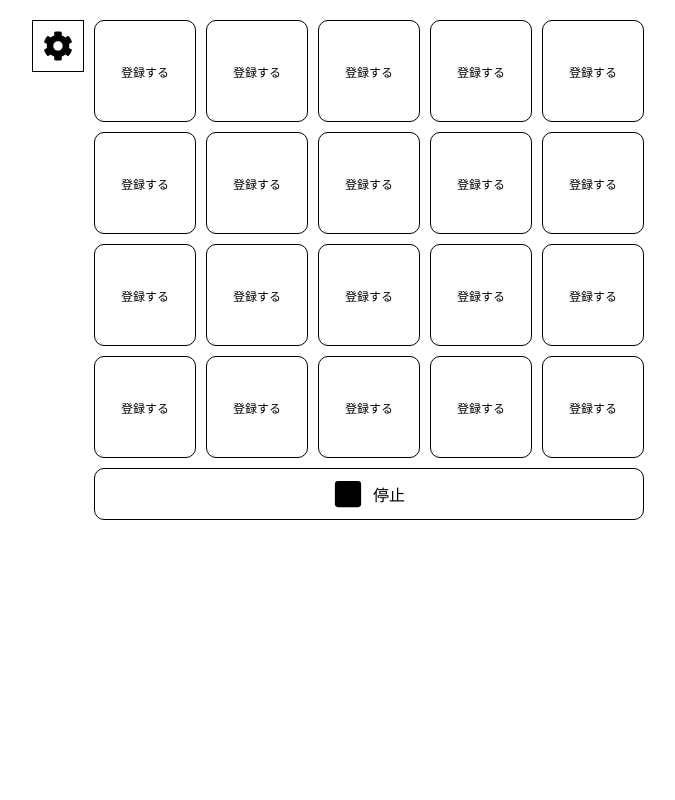
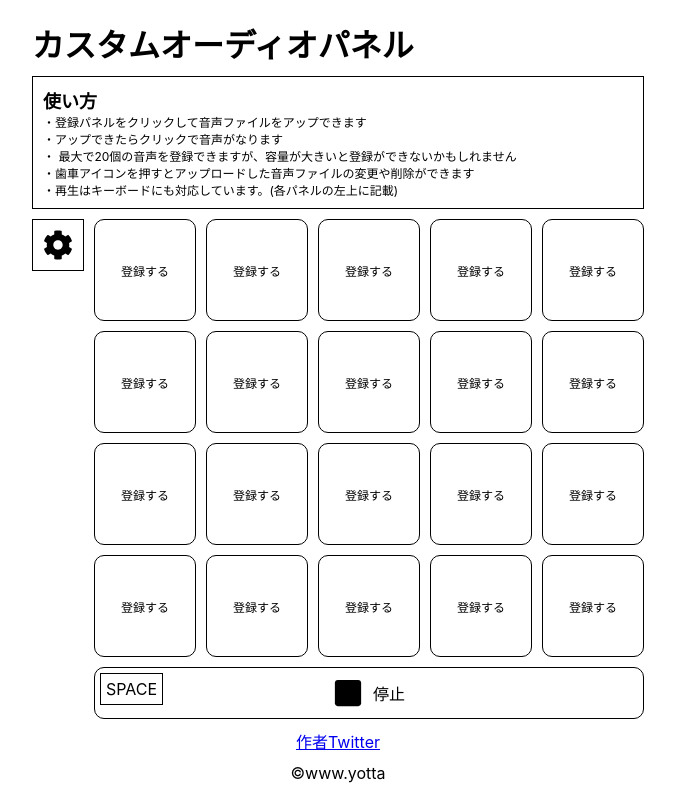
Before and after one commit to www-yotta/custom-audio-panel, a React (Create React App) app: page / in a window 1280 px wide. Shown: the whole page, without its empty margins (302-977 px from the left). Built offline with nearby package versions, Linux system fonts and the light colour scheme.

Commit message:
説明文を追加・対応キーが分かりやすいようにした

```diff
--- a/src/App.css
+++ b/src/App.css
@@ -2,3 +2,6 @@
   margin: 0;
   padding: 0;
 }
+ul {
+  list-style: none;
+}
--- a/src/App.module.scss
+++ b/src/App.module.scss
@@ -1,9 +1,19 @@
 .root {
   display: flex;
+  flex-direction: column;
   gap: 10px;
   margin: 0 auto;
   width: 612px;
   margin-top: 20px;
+}
+.houToUse {
+  font-size: 12px;
+  border: 1px solid #000;
+  padding: 10px;
+}
+.area {
+  display: flex;
+  gap: 10px;
 }
 .setting {
   width: 50px;
@@ -33,14 +43,19 @@
   background-color: #f0f0f0;
 }
 .stopButton {
+  position: relative;
   border: 1px solid #000;
   border-radius: 10px;
   margin-top: 10px;
   cursor: pointer;
   display: flex;
   justify-content: center;
+  user-select: none;
   align-items: center;
   > p {
     margin-right: 10px;
   }
 }
+.footer {
+  text-align: center;
+}
--- a/src/App.tsx
+++ b/src/App.tsx
@@ -4,6 +4,7 @@ import styles from "./App.module.scss";
 import "./App.css";
 import { FaCog, FaTrashAlt, FaStop } from "react-icons/fa";
 import { audioKey } from "./utils/audioKeyBind";
+import { KeyBackground } from "./components/KeyBackground";
 
 type SettingContextProps = {
   isSetting: boolean;
@@ -37,6 +38,25 @@ export const App: FC = () => {
   return (
     <SettingContext.Provider value={{ isSetting, isAllDelete, isStopAudio }}>
       <div className={styles.root}>
+        <h1>カスタムオーディオパネル</h1>
+        <div className={styles.houToUse}>
+          <h2>使い方</h2>
+          <ul>
+            <li>・登録パネルをクリックして音声ファイルをアップできます</li>
+            <li>・アップできたらクリックで音声がなります</li>
+            <li>
+              ・
+              最大で20個の音声を登録できますが、容量が大きいと登録ができないかもしれません
+            </li>
+            <li>
+              ・歯車アイコンを押すとアップロードした音声ファイルの変更や削除ができます
+            </li>
+            <li>
+              ・再生はキーボードにも対応しています。(各パネルの左上に記載)
+            </li>
+          </ul>
+        </div>
+        <div className={styles.area}>
           <div className={styles.setting}>
             <div className={styles.icon} onClick={handleSettingToggle}>
               <FaCog size={30} />
@@ -63,8 +83,14 @@ export const App: FC = () => {
                 <FaStop size={30} />
               </div>
               <p>停止</p>
+              <KeyBackground name="stop" />
             </div>
           </div>
+        </div>
+        <p className={styles.footer}>
+          <a href="https://twitter.com/www_yotta">作者Twitter</a>
+        </p>
+        <p className={styles.footer}>&copy;www.yotta</p>
       </div>
     </SettingContext.Provider>
   );
--- /dev/null
+++ b/src/components/KeyBackground.module.scss
@@ -0,0 +1,13 @@
+.root {
+  top: 5px;
+  left: 5px;
+  padding: 5px;
+  min-width: 15px;
+  min-height: 15px;
+  position: absolute;
+  border: 1px solid;
+  display: flex;
+  align-items: center;
+  justify-content: center;
+  background-color: #fff;
+}
--- /dev/null
+++ b/src/components/KeyBackground.tsx
@@ -0,0 +1,14 @@
+import { FC } from "react";
+import { keyBackGround } from "../utils/audioKeyBind";
+import styles from "./KeyBackground.module.scss";
+
+type KeyBackgroundProps = {
+  name: string;
+};
+export const KeyBackground: FC<KeyBackgroundProps> = ({ name }) => {
+  return (
+    <div className={styles.root}>
+      <span>{keyBackGround[name]}</span>
+    </div>
+  );
+};
--- a/src/components/SoundButton.module.scss
+++ b/src/components/SoundButton.module.scss
@@ -15,7 +15,7 @@
   .clickArea {
     width: 100%;
     border-radius: 10px;
-    background-color: #fa9;
+    background-color: rgba(255, 87, 87, 0.5);
     flex-grow: 1;
     display: flex;
     align-items: center;
--- a/src/components/SoundButton.tsx
+++ b/src/components/SoundButton.tsx
@@ -4,9 +4,10 @@ import styles from "./SoundButton.module.scss";
 import { SettingContext } from "../App";
 import { FaRegTimesCircle } from "react-icons/fa";
 import { audioKey } from "../utils/audioKeyBind";
+import { KeyBackground } from "./KeyBackground";
 
 type SoundButtonProps = {
-  name?: string;
+  name: string;
 };
 export const SoundButton: FC<SoundButtonProps> = ({ name: strageName }) => {
   const { isSetting, isAllDelete, isStopAudio } = useContext(SettingContext);
@@ -103,6 +104,7 @@ export const SoundButton: FC<SoundButtonProps> = ({ name: strageName }) => {
     <>
       {audio && audio.src ? (
         <div className={styles.root}>
+          <KeyBackground name={strageName} />
           <div
             // TODO: 見直したい
             className={styles.clickArea + (isSetting ? " " + styles.edit : "")}
@@ -129,6 +131,7 @@ export const SoundButton: FC<SoundButtonProps> = ({ name: strageName }) => {
       ) : (
         <div className={styles.root} {...getRootProps()}>
           <input {...getInputProps()} />
+          {/* <KeyBackground name={strageName} /> */}
           <p>登録する</p>
         </div>
       )}
--- a/src/utils/audioKeyBind.ts
+++ b/src/utils/audioKeyBind.ts
@@ -21,3 +21,27 @@ export const audioKey: { [key: string]: number } = {
   audio20: 66,
   stop: 32,
 };
+
+export const keyBackGround: { [key: string]: string } = {
+  audio1: "1",
+  audio2: "2",
+  audio3: "3",
+  audio4: "4",
+  audio5: "5",
+  audio6: "Q",
+  audio7: "W",
+  audio8: "E",
+  audio9: "R",
+  audio10: "T",
+  audio11: "A",
+  audio12: "S",
+  audio13: "D",
+  audio14: "F",
+  audio15: "G",
+  audio16: "Z",
+  audio17: "X",
+  audio18: "C",
+  audio19: "V",
+  audio20: "B",
+  stop: "SPACE",
+};
```
Lines whose indentation alone changed are shown as unchanged.
